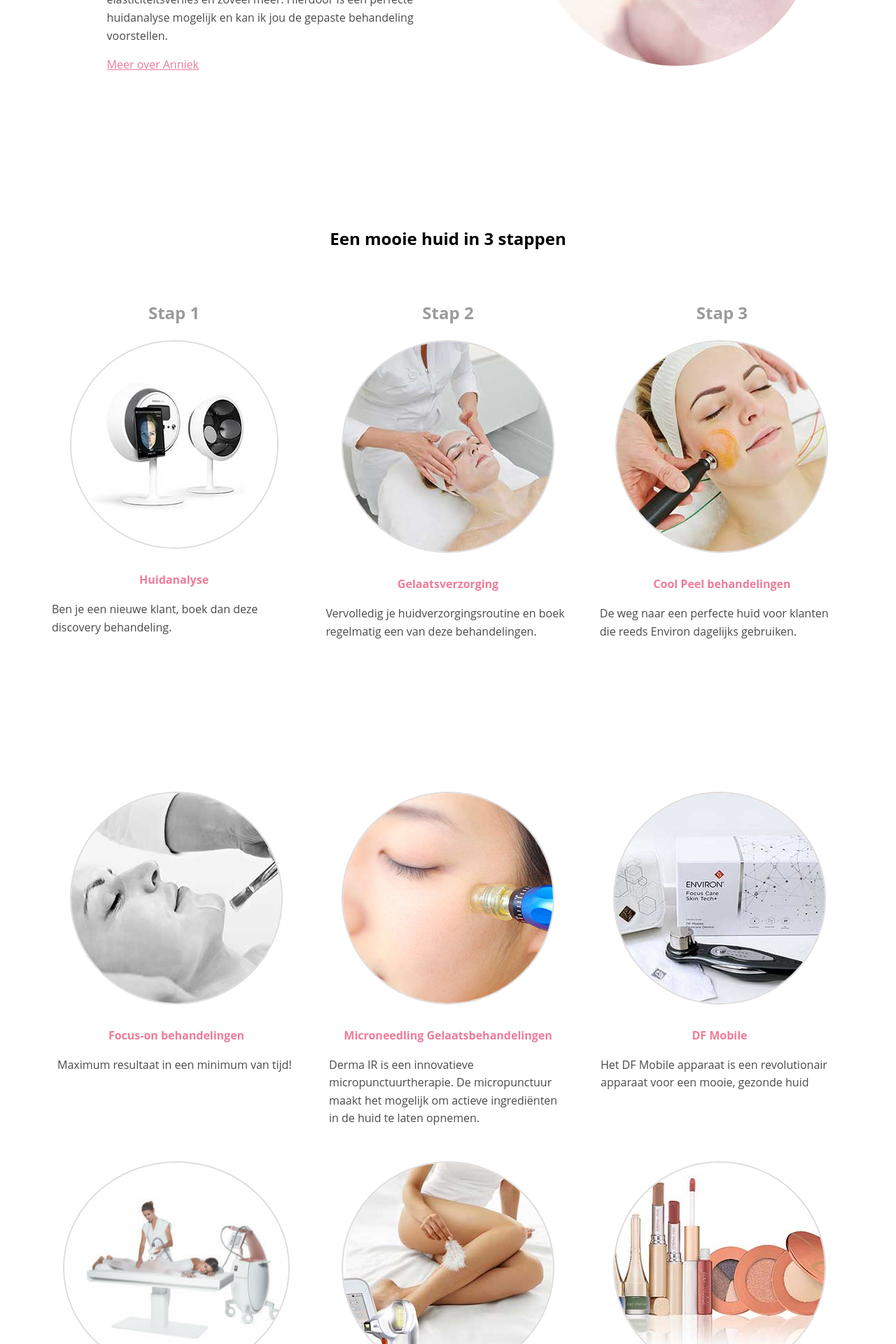
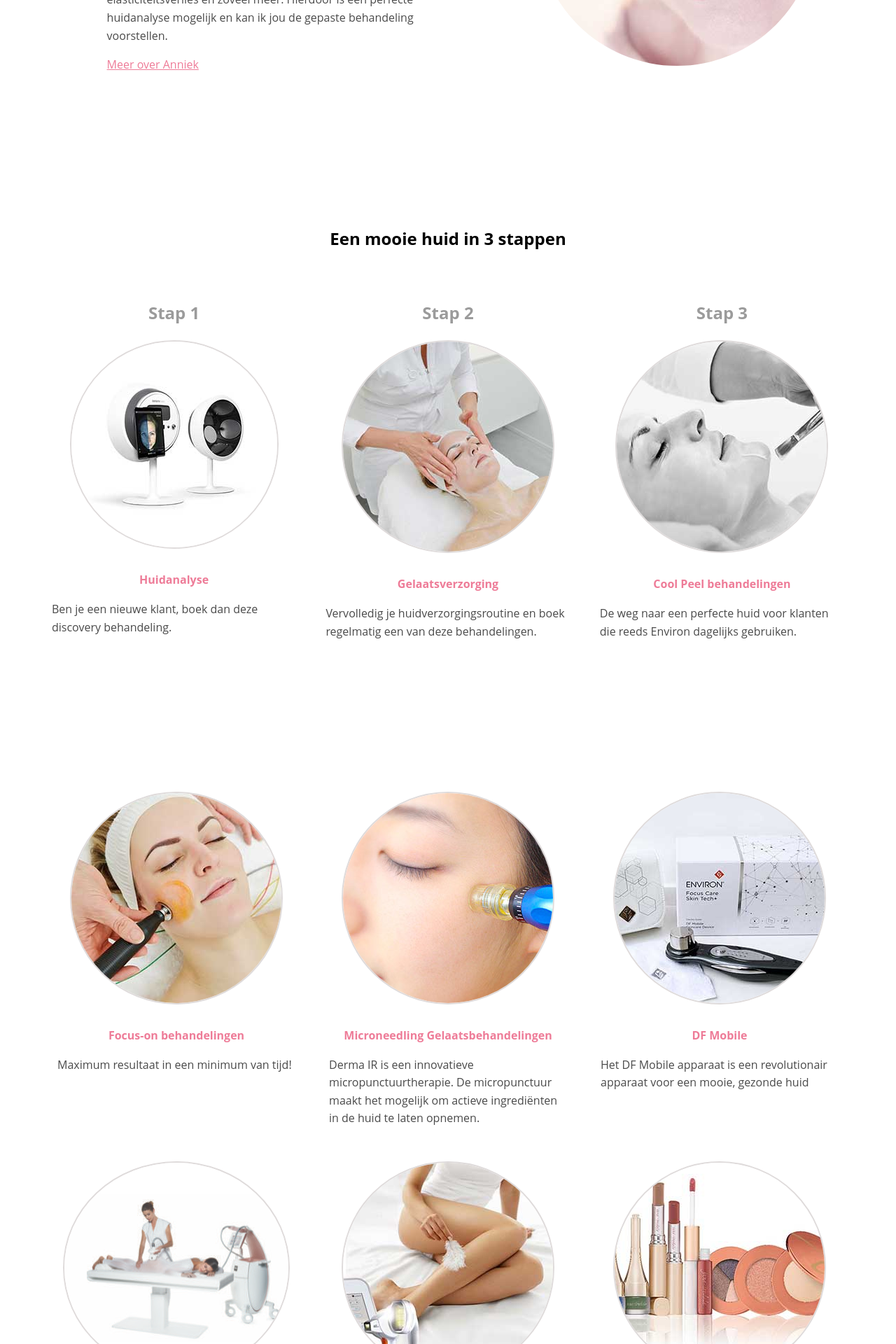
Before and after one commit to acandael/anniek, a Jekyll site: the page built from index.html, in a window 1280 px wide. Shown: the part 1400-3320 px from the top of the page at 70% size. Built offline with Jekyll 4.4.1, drawn with Linux system fonts in a browser that asks for light colours.

Commit message:
wisselen foto's

```diff
--- a/behandelingen.html
+++ b/behandelingen.html
@@ -44,7 +44,7 @@ layout: default
       <a href="/huidverbeterende_kuren.html"
         ><img
           class="step__img"
-          src="images/lunch-time-kuren-300.jpg"
+          src="images/cool-peel-300.jpg"
           alt="huidverbeterende kuren"
       /></a>
       <a href="/huidverbeterende_kuren.html"
@@ -63,7 +63,7 @@ layout: default
       <a href="/korte-behandelingen.html"
         ><img
           class="treatment__img"
-          src="/images/cool-peel-300.jpg"
+          src="/images/lunch-time-kuren-300.jpg"
           alt="df-mobile environ"
       /></a>
       <a href="/korte-behandelingen.html"
--- a/index.html
+++ b/index.html
@@ -74,7 +74,7 @@ layout: default
       <a href="/huidverbeterende_kuren.html"
         ><img
           class="step__img"
-          src="images/lunch-time-kuren-300.jpg"
+          src="images/cool-peel-300.jpg"
           alt="cool peel behandelingen"
       /></a>
       <a href="/huidverbeterende_kuren.html"
@@ -93,7 +93,7 @@ layout: default
       <a href="/korte-behandelingen.html"
         ><img
           class="treatment__img"
-          src="/images/cool-peel-300.jpg"
+          src="/images/lunch-time-kuren-300.jpg"
           alt="df-mobile environ"
       /></a>
       <a href="/korte-behandelingen.html"
```
